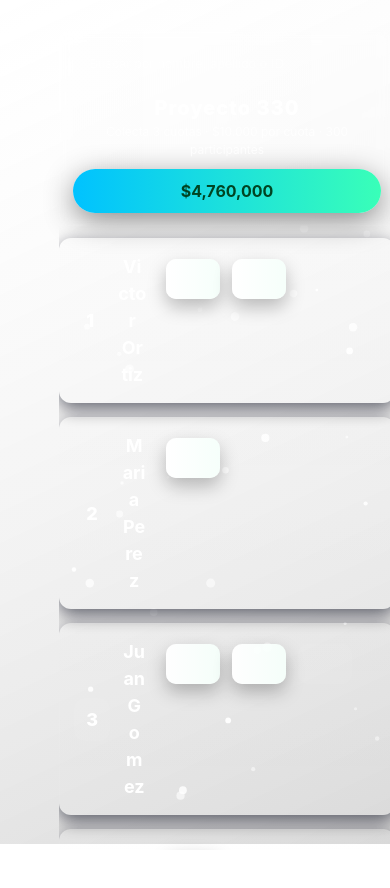
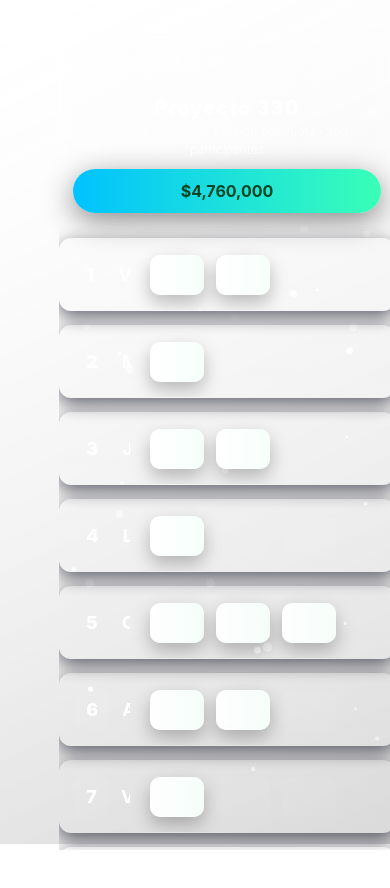
Before and after one commit to ortizvictorw/iepe-330, a React (Vite) app: page / in a window 390 px wide. Shown: the top 888 px of the page. Built offline with nearby package versions, Linux system fonts and the light colour scheme.

Commit message:
style: adjust board row layout for better responsiveness and spacing on mobile

```diff
--- a/src/components/Board.css
+++ b/src/components/Board.css
@@ -82,7 +82,7 @@
 .board-row.card { word-break: break-word }
 .board-row.card {
   display: grid;
-  grid-template-columns: 72px 1fr 36%;
+  grid-template-columns: 72px minmax(220px, 1fr) 32%;
   align-items: center;
   padding: 18px 22px;
   border-radius: 12px;
@@ -92,11 +92,11 @@
   overflow: hidden;
   gap: 12px;
 }
-.board-left { display:flex; gap:18px; align-items:center; flex: 1 }
+.board-left { display:flex; gap:18px; align-items:center; min-width: 0 }
 .board-number { font-weight:800; font-size:18px; background: rgba(255,255,255,0.03); padding:8px 12px; border-radius:10px }
-.board-name { font-size:20px; font-weight:700 }
+.board-name { font-size:20px; font-weight:700; white-space: nowrap; overflow: hidden; text-overflow: ellipsis }
+.ac-container { display:flex; gap:12px; align-items:center; justify-content: space-between; width: 100%; max-width: 420px }
 .board-right { display:flex; align-items:center; gap:12px; justify-content:flex-end; padding-left: 8px }
-.ac-container { display:flex; gap:12px; align-items:center; justify-content: space-between; width: 100%; max-width: 420px }
 .ac {
   width:86px; height:56px; border-radius:10px; background: rgba(255,255,255,0.04);
   transition: transform .18s ease, background .18s ease, box-shadow .18s ease;
@@ -134,12 +134,12 @@
   .board-topbar.elegant { padding: 12px 14px }
   .board-list.wide { padding: 12px 0 80px 0 }
 
-  /* Mobile: move search to top and make rows vertical */
+  /* Mobile: keep rows horizontal but adapt spacing so name and quotas fit */
   .board-topbar.elegant { flex-direction: column; gap: 10px; align-items: stretch }
   .board-search { order: -1; width: 100%; max-width: none }
-  .board-row.card { flex-direction: column; align-items: flex-start; gap: 12px; padding: 14px }
-  .board-left { width: 100%; display:flex; gap:12px; align-items:center }
-  .board-name { font-size:18px; white-space: normal }
-  .board-right { width: 100%; display:flex; justify-content:flex-start }
-  .ac-container { margin-top: 6px; width: 100%; display:flex; justify-content: space-between }
+  .board-row.card { grid-template-columns: 56px 1fr 38%; padding: 14px }
+  .board-left { width: auto; display:flex; gap:12px; align-items:center }
+  .board-name { font-size:18px; white-space: nowrap; overflow: hidden; text-overflow: ellipsis }
+  .board-right { width: auto; display:flex; justify-content:flex-end }
+  .ac-container { margin-top: 0; width: 100%; display:flex; justify-content: space-between }
 }
```
